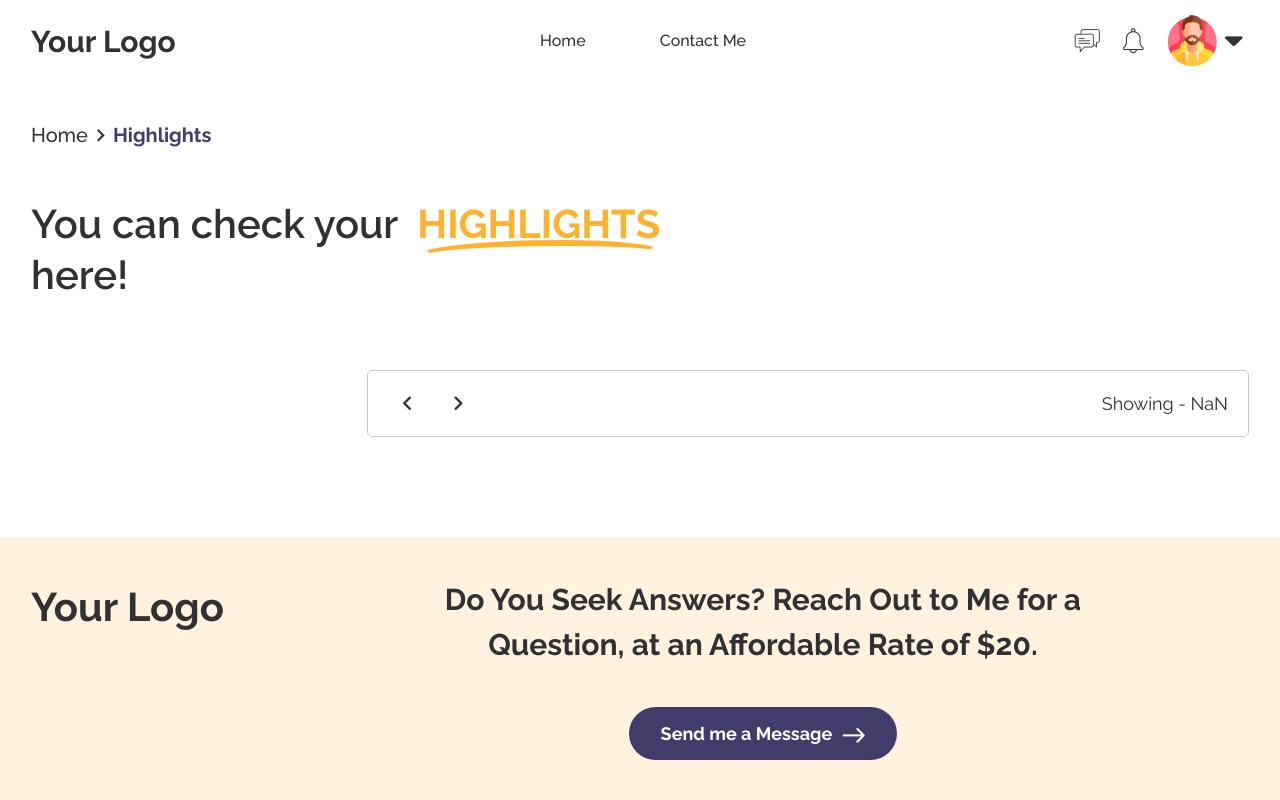
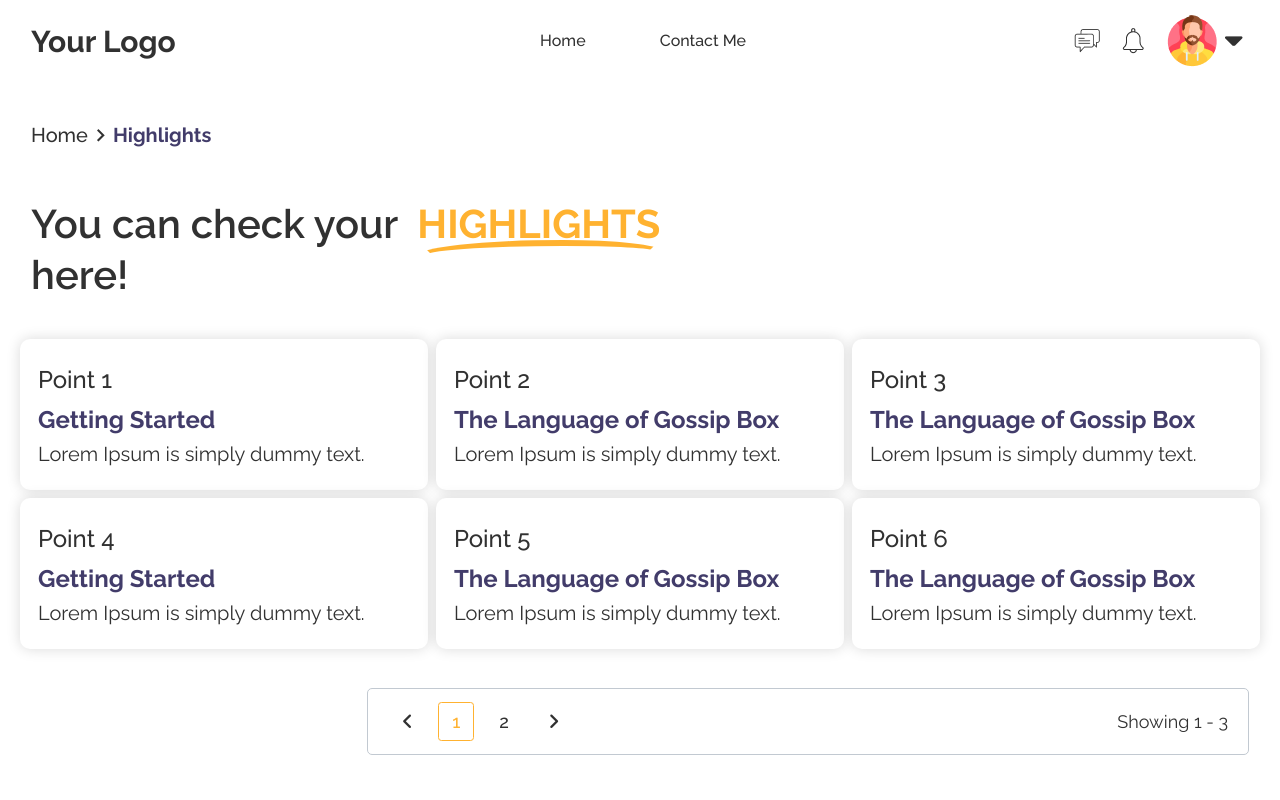
Before and after one commit to MamtazDev/christianity-book-react, a React (Vite) app: page /highlights in a window 1280 px wide. Shown: the top 800 px of the page. Built offline with nearby package versions, Linux system fonts and the light colour scheme; sample sign-in values are in the browser's storage.

Commit message:
pagination added all

```diff
--- a/src/components/AuthorChat/Conversation.jsx
+++ b/src/components/AuthorChat/Conversation.jsx
@@ -23,8 +23,8 @@ const Conversation = () => {
       timestamp: getCurrentTime(),
     },
   ]);
+  // console.log(chatData);
   const [message, setMessage] = useState("");
-  const [selectedFileName, setSelectedFileName] = useState("");
   const fileUploader = useRef(null);
   const [profileOpen, setProfileOpen] = useState(false);
   const [file, setFile] = useState(null);
@@ -35,50 +35,25 @@ const Conversation = () => {
   const handleInputChange = (e) => {
     setMessage(e.target.value);
   };
- /*  const handleSubmit = () => {
-    if (message.trim() !== "" || file) {
-      const newMessage = {
-        type: "sender",
-        content: message,
-        file: file ? URL.createObjectURL(file) : null,
-        timestamp: getCurrentTime(),
-      };
-      const newMessageForReceiver = {
-        type: "receiver",
-        content: message,
-        timestamp: getCurrentTime(),
-      };
-      setChatData([...chatData, newMessage]);
-      setMessage("");
-      setSelectedFileName("");
-      setFile(null);
 
-      setTimeout(() => {
-        setChatData((prevChatData) => [...prevChatData, newMessageForReceiver]);
-      }, 2000);
-    }
-  }; */
   const handleSubmit = () => {
     if (message.trim() !== "" || file) {
       const newMessage = {
         type: "sender",
         content: message,
-        file: file ? URL.createObjectURL(file) : null,
         timestamp: getCurrentTime(),
+        file: selectedFile,
       };
-      const newMessageForReceiver = {
-        type: "receiver",
-        content: message,
-        timestamp: getCurrentTime(),
-      };
-
-      // Add the message with file to chatData
       setChatData([...chatData, newMessage]);
       setMessage("");
-      setSelectedFileName("");
       setFile(null);
 
       setTimeout(() => {
+        const newMessageForReceiver = {
+          type: "receiver",
+          content: message,
+          timestamp: getCurrentTime(),
+        };
         setChatData((prevChatData) => [...prevChatData, newMessageForReceiver]);
       }, 2000);
     }
@@ -104,10 +79,8 @@ const Conversation = () => {
     setProfileOpen(!profileOpen);
   };
   useEffect(() => {}, [selectedFile]);
-
   return (
     <>
-       {/* <p>Selected File: {selectedFile.name}</p> */}
       <div className="chatList">
         <div className="chatOwner d-flex justify-content-between align-items-center mb-5">
           <div className="d-flex align-items-center gap-2 profile_gap">
@@ -124,7 +97,9 @@ const Conversation = () => {
             {profileOpen && <div className="profile_setting">pppp</div>}
           </div>
         </div>
-        {selectedFile && <img src={imageSrc} alt="Selected Image" />}
+        {selectedFile && (
+          <img className="ml-auto" src={imageSrc} alt="Selected Image" />
+        )}
         {/* receiver */}
         {chatData.map((data, index) =>
           data.type === "receiver" ? (
@@ -137,11 +112,14 @@ const Conversation = () => {
             </div>
           ) : (
             <div className="answerBox ml-auto mb-3" key={index}>
-              {data.file ? (
-                <div>
-                  <p className="mb-2">{data.content}</p>
-                  <img src={imageSrc} alt="Selected File" />
-                </div>
+              {data.content.endsWith(".png") ? (
+                <>
+                  <img
+                    className="ml-auto"
+                    src={imageSrc}
+                    alt="Selected Image"
+                  />
+                </>
               ) : (
                 <p className="mb-2">{data.content} </p>
               )}
@@ -149,6 +127,7 @@ const Conversation = () => {
             </div>
           )
         )}
+
         <div className="dayTime d-flex align-items-center gap-1">
           <div className="weekDayLine"></div>
           <p>Dec 7/10</p>
@@ -181,8 +160,7 @@ const Conversation = () => {
               name="message"
               placeholder="Type your message here.."
               onChange={handleInputChange}
-              // {selectedFile.name}
-              defaultValue={selectedFile ? selectedFile : ""}
+              defaultValue={selectedFile?.name ? selectedFile.name : ""}
             />
             <button type="button" onClick={handleSubmit}>
               <img className="img-fluid" src={submit} alt="Submit Button" />
--- a/src/pages/HighLights.jsx
+++ b/src/pages/HighLights.jsx
@@ -2,6 +2,7 @@ import React from "react";
 import PageHeading from "../components/Utils/PageHeading";
 import Pagination from "../components/Utils/Pagination";
 import Points from "../components/Utils/Points";
+import usePagination from "../components/Utils/usePagination";
 
 const HighLights = () => {
   const options = [
@@ -42,6 +43,10 @@ const HighLights = () => {
       description: "Lorem Ipsum is simply dummy text.",
     },
   ];
+
+  const itemsPerPage = 6;
+  const { currentPage, handleNextPage, handlePrevPage, handlePageChange } =
+    usePagination(itemsPerPage);
   return (
     <div>
       <div className="container">
@@ -50,8 +55,18 @@ const HighLights = () => {
           You can check your <span className="txt_curve">HIGHLIGHTS</span>
           <br className="d-none d-lg-block" /> here!
         </h2>
-        <Points options={options} />
-        <Pagination />
+        <Points
+          options={options}
+          currentPage={currentPage}
+          itemsPerPage={itemsPerPage}
+        />
+        <Pagination
+          currentPage={currentPage}
+          totalPages={Math.ceil(options.length / itemsPerPage)}
+          onNext={handleNextPage}
+          onPrev={handlePrevPage}
+          onPageChange={handlePageChange}
+        />
       </div>
     </div>
   );
--- a/src/pages/MyNotes.jsx
+++ b/src/pages/MyNotes.jsx
@@ -2,6 +2,7 @@ import React from "react";
 import PageHeading from "../components/Utils/PageHeading";
 import Pagination from "../components/Utils/Pagination";
 import Points from "../components/Utils/Points";
+import usePagination from "../components/Utils/usePagination";
 
 const MyNotes = () => {
   const options = [
@@ -43,8 +44,7 @@ const MyNotes = () => {
     },
   ];
 
-
-  const itemsPerPage = 3;
+  const itemsPerPage = 6;
   const { currentPage, handleNextPage, handlePrevPage, handlePageChange } =
     usePagination(itemsPerPage);
 
@@ -56,8 +56,18 @@ const MyNotes = () => {
           You can check your <span className="txt_curve">NOTES</span>
           <br className="d-none d-lg-block" /> here!
         </h2>
-        <Points options={options} />
-        <Pagination />
+        <Points
+          options={options}
+          currentPage={currentPage}
+          itemsPerPage={itemsPerPage}
+        />
+        <Pagination
+          currentPage={currentPage}
+          totalPages={Math.ceil(options.length / itemsPerPage)}
+          onNext={handleNextPage}
+          onPrev={handlePrevPage}
+          onPageChange={handlePageChange}
+        />
       </div>
     </div>
   );
```
